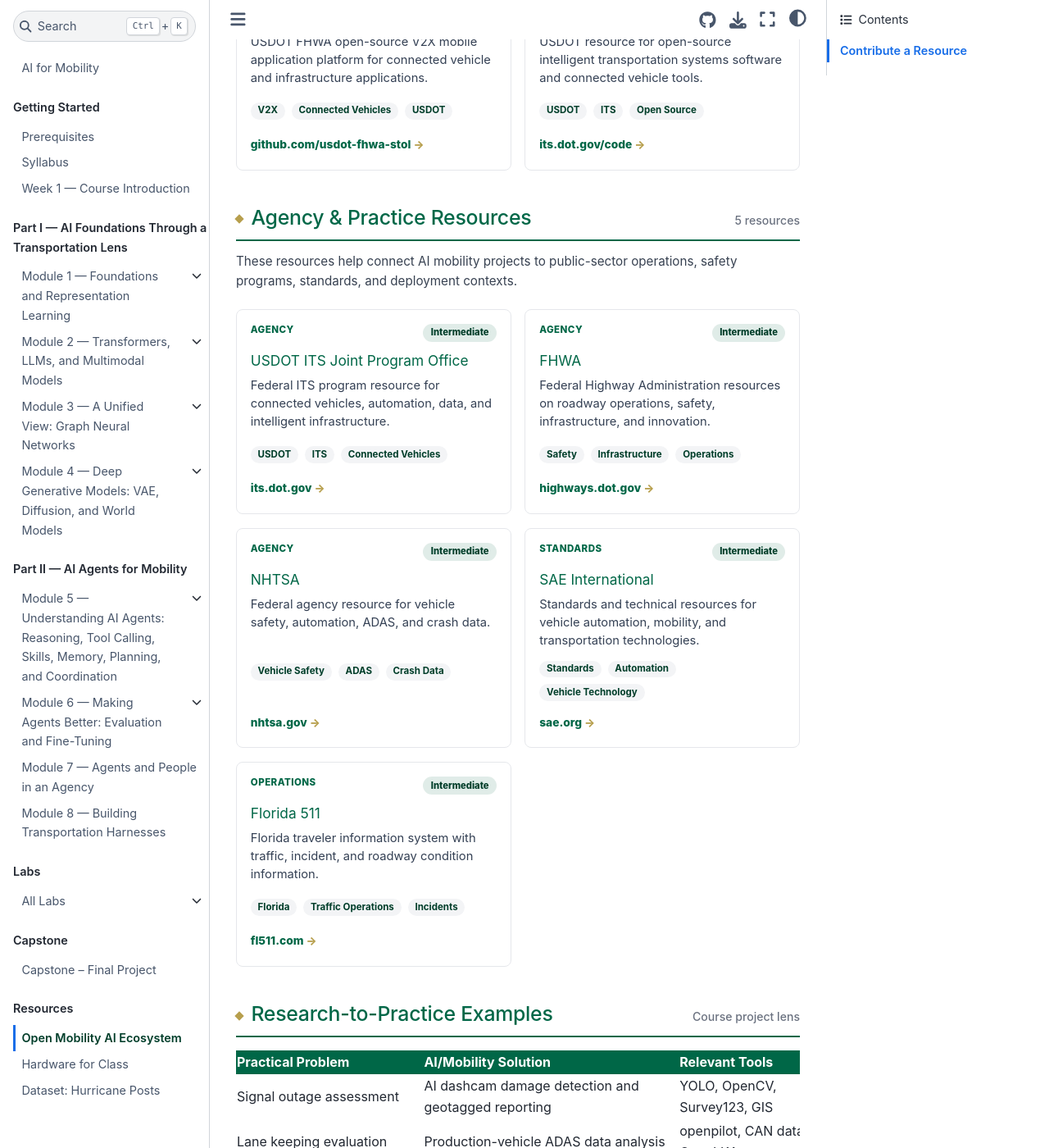
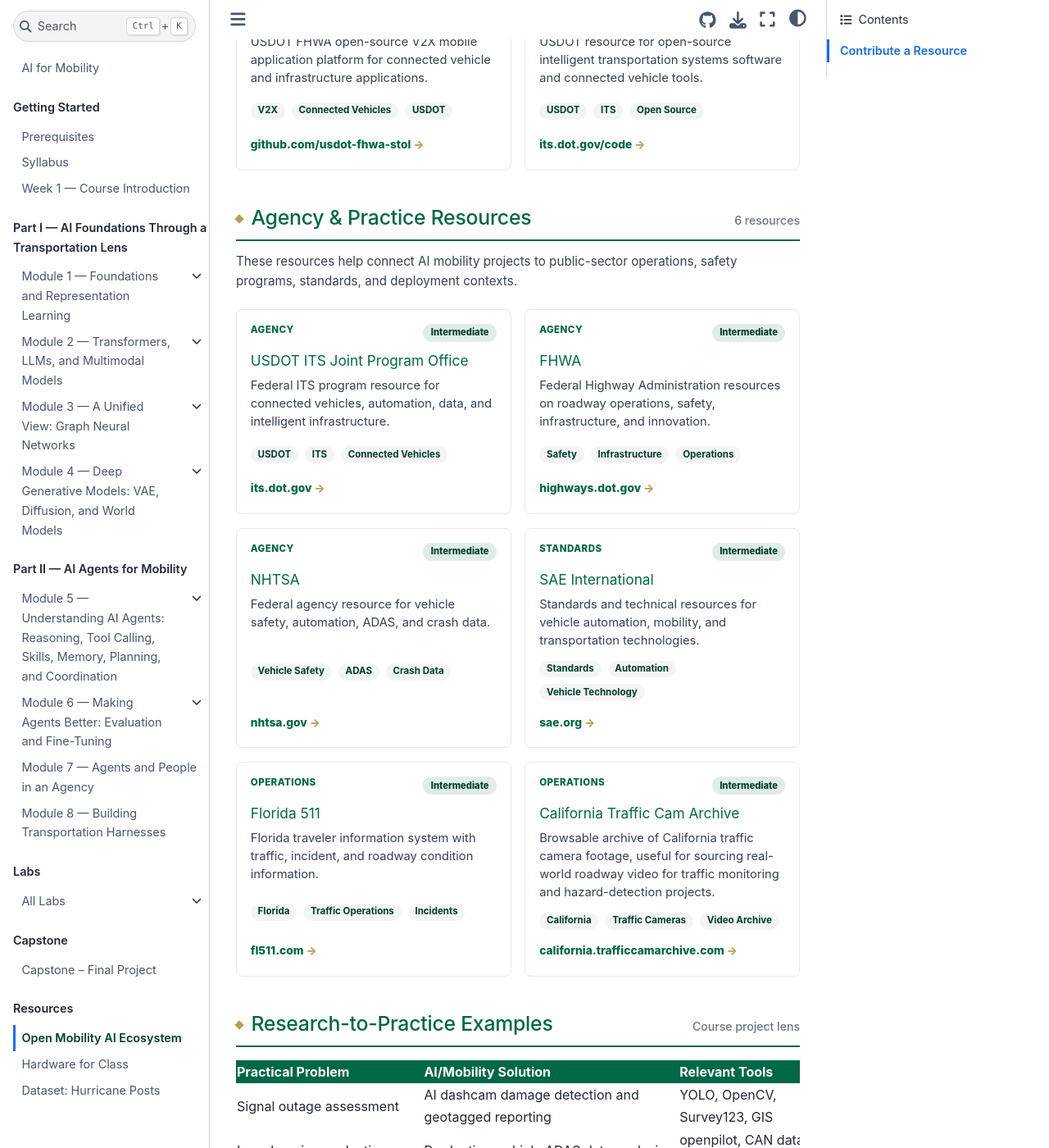
Before and after one commit to ai4mobility/ai4mobility.github.io, a Jupyter Book: the page built from resources.md, in a window 1280 px wide and 1400 px high, scrolled down 4526 px. Shown: the whole window at 82% size. Built offline with Jupyter Book 1.0.4 settings and Sphinx 7.4.7 and the Sphinx Book theme 1.1.4, drawn with Linux system fonts in a browser that asks for light colours; pages that are not in the unit, such as notebooks, are missing from menus; some of the changed text lies outside the part shown.

Commit message:
Ledger: GNN Part 7 deck note (25 slides); resources: California Traffic Cam Archive
Commits two edits that were sitting uncommitted in the site folder: the
updated ledger note for the Module 3 GNN Part 7 deck, and a new card in
Agency & Practice Resources (count 5 -> 6).

Co-Authored-By: Claude Opus 5.5 <noreply@anthropic.com>
Claude-Session: https://claude.ai/code/session_014NvYPn534eivNZi1YH8bjc

```diff
--- a/resources.md
+++ b/resources.md
@@ -214,7 +214,7 @@
 <section class="resource-section" id="agency">
   <div class="resource-section-header">
     <h2>Agency & Practice Resources</h2>
-    <span>5 resources</span>
+    <span>6 resources</span>
   </div>
   <p class="section-intro">These resources help connect AI mobility projects to public-sector operations, safety programs, standards, and deployment contexts.</p>
 
@@ -253,6 +253,13 @@
       <p>Florida traveler information system with traffic, incident, and roadway condition information.</p>
       <div class="tag-row"><span>Florida</span><span>Traffic Operations</span><span>Incidents</span></div>
       <a class="resource-link" href="https://fl511.com/" target="_blank" rel="noopener">fl511.com</a>
+    </article>
+    <article class="resource-card" data-resource data-search="traffic cam archive california traffic camera video archive roadway footage monitoring agency">
+      <div class="resource-card-top"><p class="resource-category">Operations</p><span class="level-badge level-intermediate">Intermediate</span></div>
+      <h3>California Traffic Cam Archive</h3>
+      <p>Browsable archive of California traffic camera footage, useful for sourcing real-world roadway video for traffic monitoring and hazard-detection projects.</p>
+      <div class="tag-row"><span>California</span><span>Traffic Cameras</span><span>Video Archive</span></div>
+      <a class="resource-link" href="https://california.trafficcamarchive.com/selectState.jsp" target="_blank" rel="noopener">california.trafficcamarchive.com</a>
     </article>
   </div>
 </section>
```
Also changed, not shown: _ledger.yml (+5 -4 lines).
